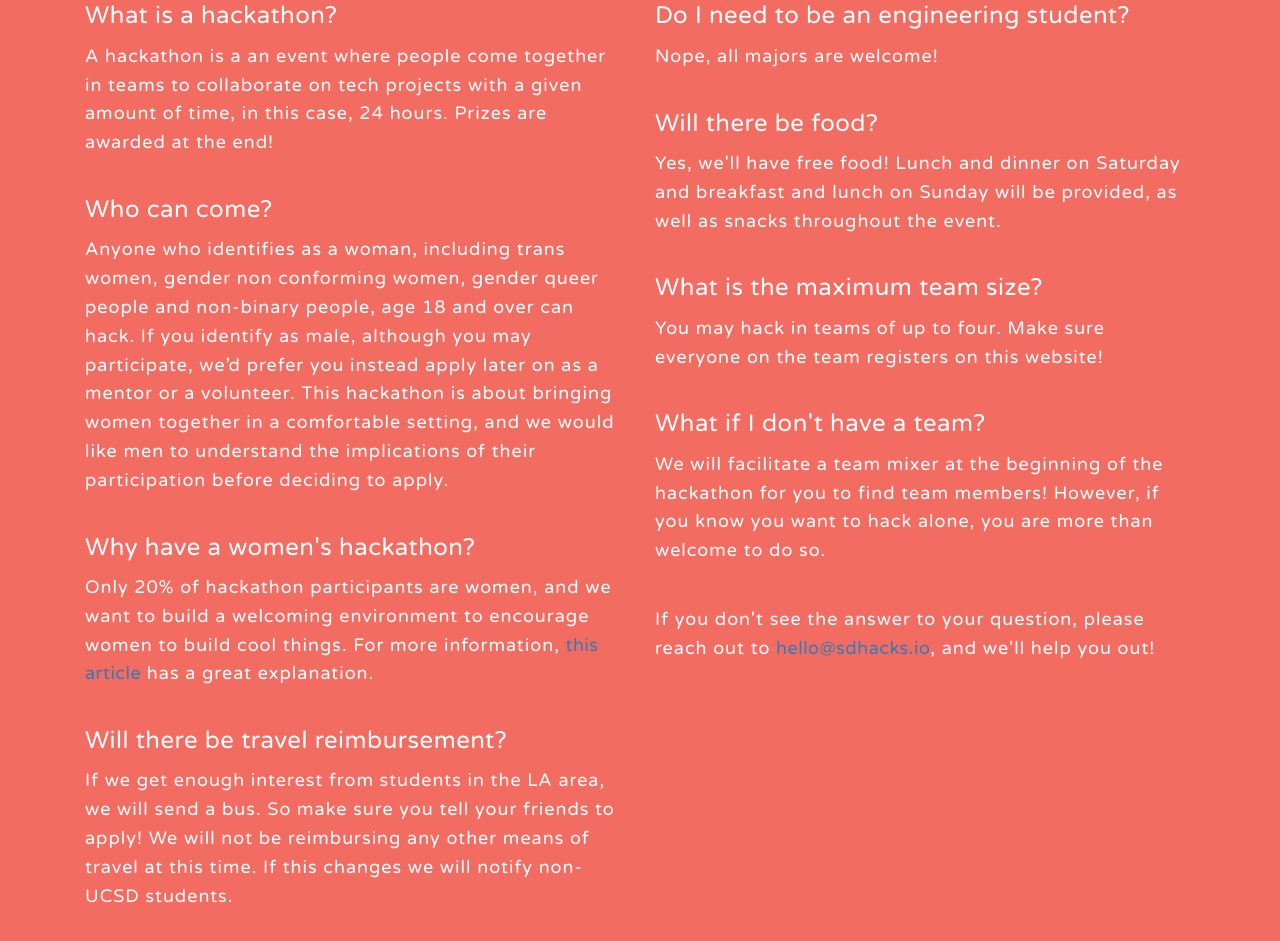
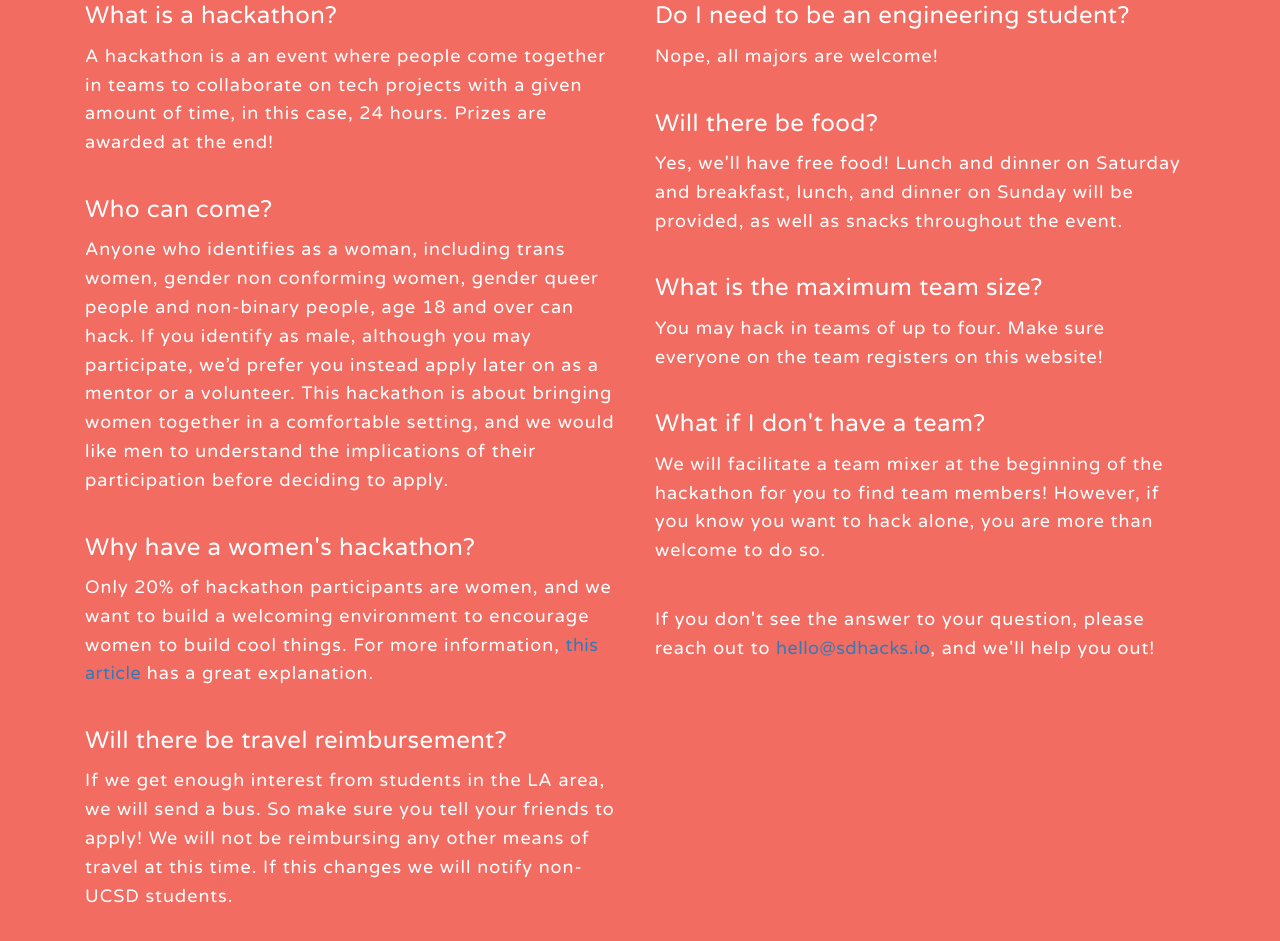
Before and after one commit to SDHacks/hackxx2017, a website: page index.html in a window 1280 px wide. Shown: the part 1363-2304 px from the top of the page. Drawn offline with nearby package versions, Linux system fonts and the light colour scheme.

Commit message:
More food!!!

```diff
--- a/index.html
+++ b/index.html
@@ -103,7 +103,7 @@
             </p>
             <h4 class="xx-faq--question">Will there be food?</h4>
             <p class="xx-faq--answer">
-              Yes, we'll have free food! Lunch and dinner on Saturday and breakfast and lunch on Sunday will be provided, as well as snacks throughout the event.
+              Yes, we'll have free food! Lunch and dinner on Saturday and breakfast, lunch, and dinner on Sunday will be provided, as well as snacks throughout the event.
             </p>
             <h4 class="xx-faq--question">What is the maximum team size?</h4>
             <p class="xx-faq--answer">
```
